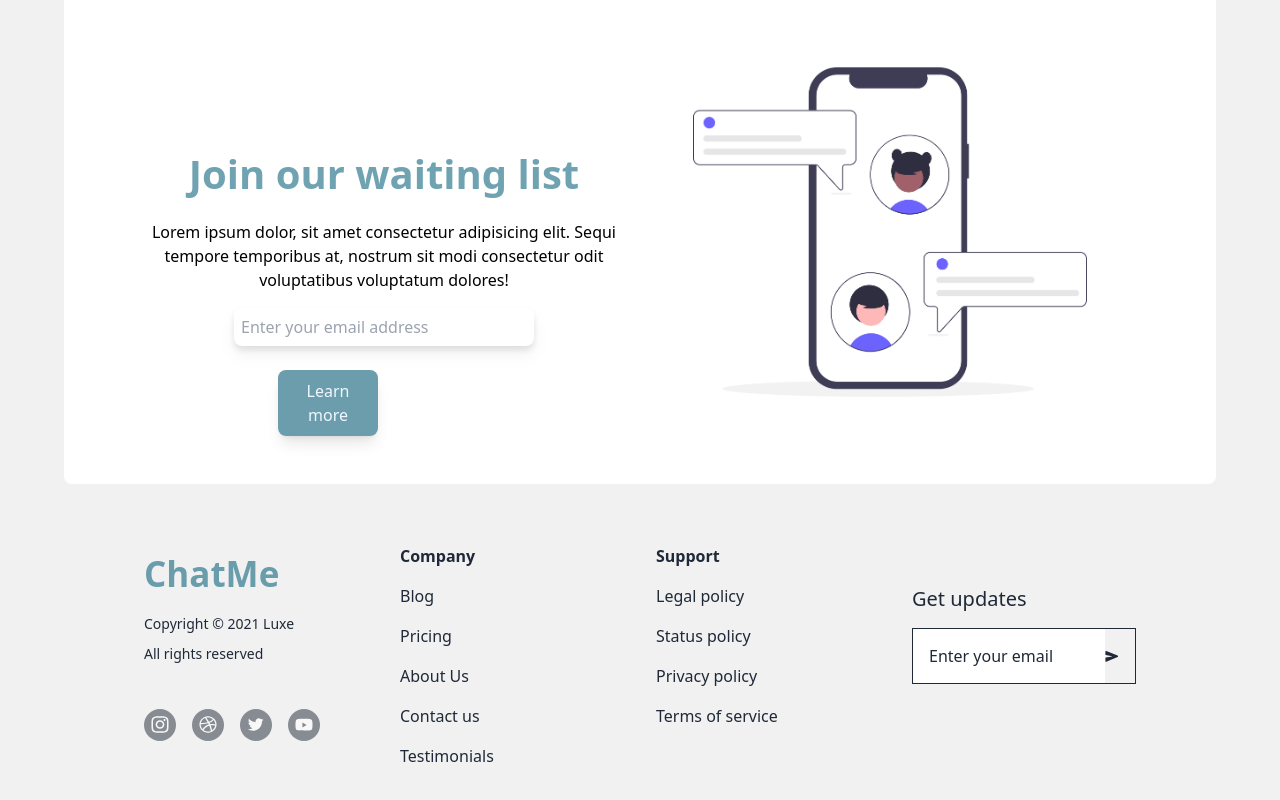
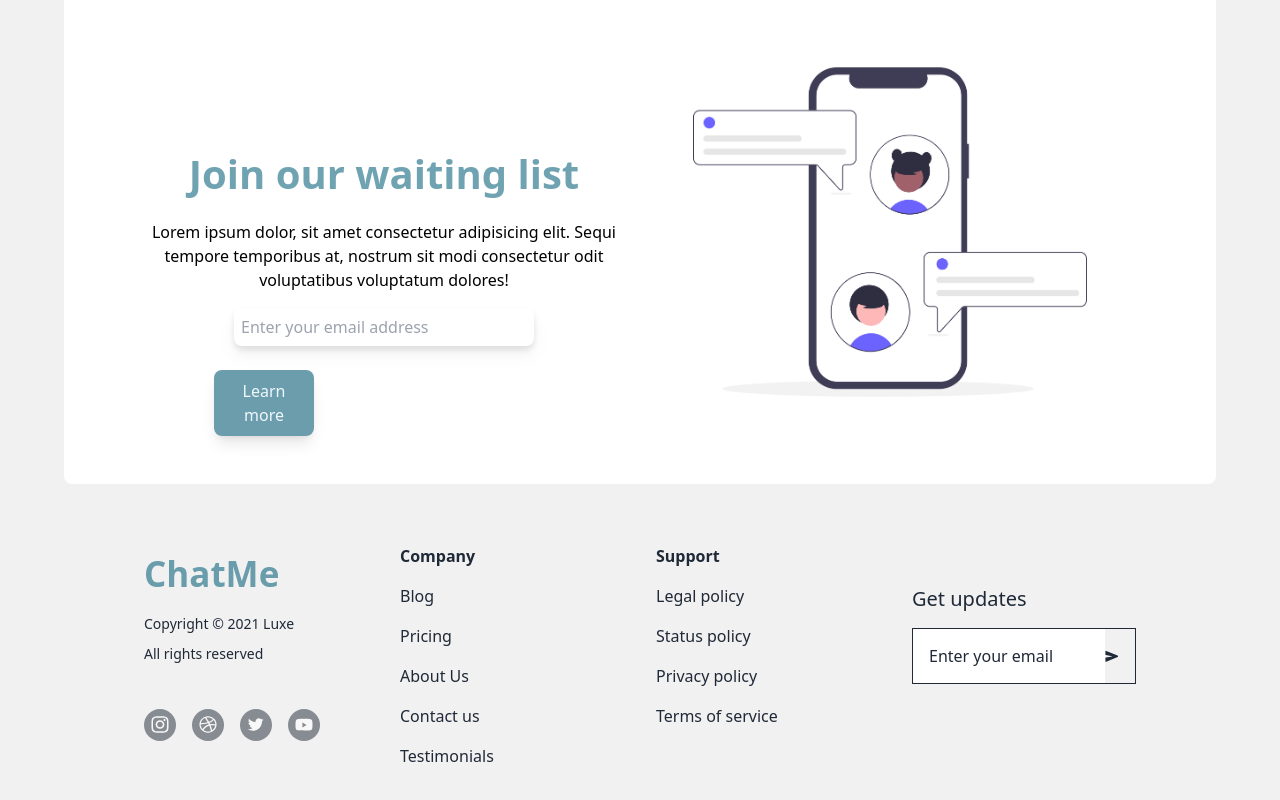
Before and after one commit to EdwardApersil/react-app, a React (Create React App) app: page / in a window 1280 px wide. Shown: the part 2957-3757 px from the top of the page. Built offline with nearby package versions, Linux system fonts and the light colour scheme.

Commit message:
css margin

```diff
--- a/src/index.css
+++ b/src/index.css
@@ -243,7 +243,7 @@ form input{
     color: aliceblue;
     background-color: rgba(7, 90, 115, 0.593);
     margin-top: 1.5rem;
-    margin-left: -7rem;
+    margin-left: -15rem;
     border-radius: 8px;
 }
 
```
